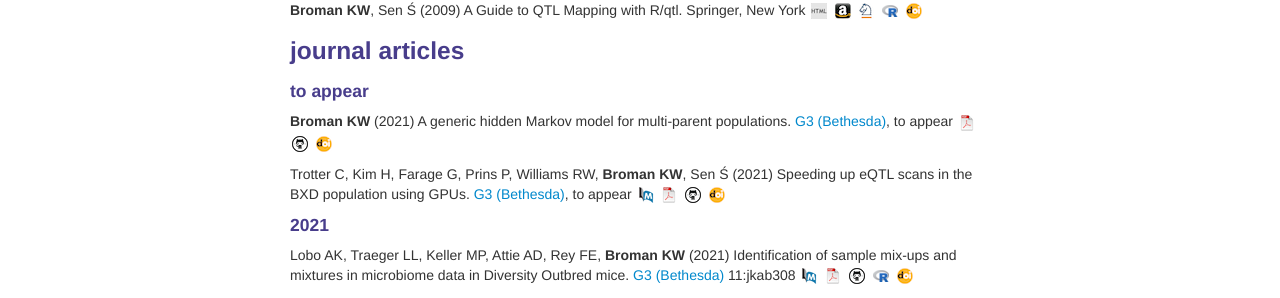
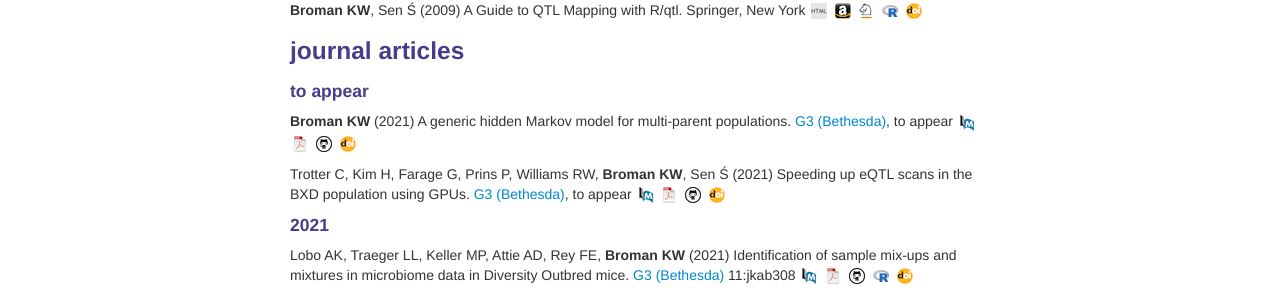
Before and after one commit to kbroman/kbroman.github.io, a Jekyll site: the page built from pubs.md, in a window 1280 px wide. Shown: the part 264-562 px from the top of the page. Built offline with Jekyll 4.4.1, drawn with Linux system fonts in a browser that asks for light colours.

Commit message:
pubs.md: add pubmed link for generic HMM paper

```diff
--- a/pubs.md
+++ b/pubs.md
@@ -36,6 +36,7 @@
 **Broman KW** (2021) A generic hidden Markov model
 for multi-parent populations. [G3
 (Bethesda)](https://academic.oup.com/g3journal), to appear
+[![PubMed](icons16/pubmed-icon.png)](https://pubmed.ncbi.nlm.nih.gov/34791211/)
 [![pdf](icons16/pdf-icon.png)](https://academic.oup.com/g3journal/advance-article-pdf/doi/10.1093/g3journal/jkab396/41158355/jkab396.pdf)
 [![GitHub](icons16/github-icon.png)](https://github.com/kbroman/Paper_GenericHMM)
 [![doi](icons16/doi-icon.png)](https://doi.org/10.1093/g3journal/jkab396)
```
